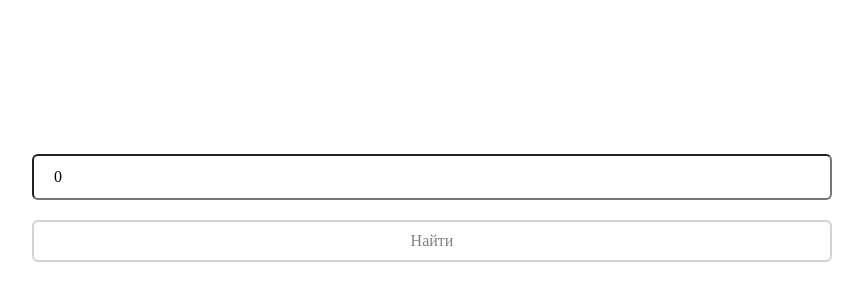
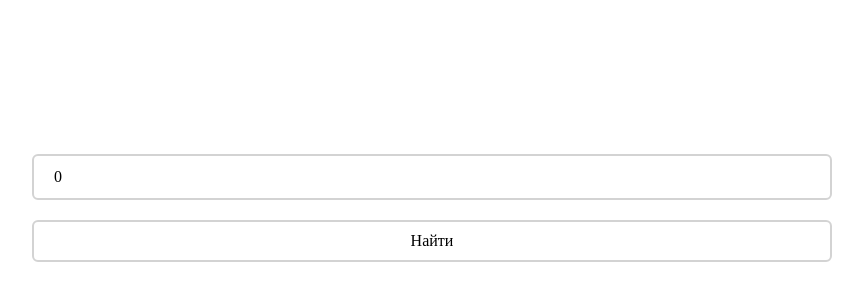
Before and after one commit to strwatcher/neurone-test, a React (Vite) app: page / in a window 1280 px wide. Shown: the part 192-492 px from the top of the page, without its empty margins (208-1071 px from the left). Built offline with nearby package versions, Linux system fonts and the light colour scheme.

Commit message:
add styles in shared/ui

```diff
--- a/src/shared/ui/button/button.tsx
+++ b/src/shared/ui/button/button.tsx
@@ -6,8 +6,13 @@ import { joinClasses } from '@/shared/lib'
 export const Button = (props: ButtonProps) => {
   return (
     <button
-      className={joinClasses(s.button, resp.responslableWidth)}
+      className={joinClasses(
+        s.button,
+        resp.responsableWidth,
+        props.disabled && s.disabled
+      )}
       onClick={props.onClick}
+      disabled={props.disabled}
     >
       {props.text}
     </button>
--- a/src/shared/ui/button/s.module.scss
+++ b/src/shared/ui/button/s.module.scss
@@ -1,11 +1,18 @@
 .button {
   background-color: white;
   border: solid 2px lightgray;
-  color: gray;
   border-radius: 6px;
   padding: 10px 20px;
 
   &:hover {
-    border: solid 2px #888888
+    border: solid 2px black
   }
 }
+
+.disabled {
+  opacity: 0.4;
+
+  &:hover {
+    border: solid 2px lightgray
+  }
+}
--- a/src/shared/ui/button/types.ts
+++ b/src/shared/ui/button/types.ts
@@ -1,4 +1,5 @@
 export type ButtonProps = {
   onClick: () => void
   text: string
+  disabled: boolean
 }
--- a/src/shared/ui/index.ts
+++ b/src/shared/ui/index.ts
@@ -1 +1,3 @@
+import resp from './styles/responsable.module.scss'
 export { Button } from './button'
+export const respClasses = resp
--- a/src/shared/ui/input/input.tsx
+++ b/src/shared/ui/input/input.tsx
@@ -8,7 +8,7 @@ export const Input = (props: InputProps) => {
     <input
       className={joinClasses(
         s.input,
-        resp.responslableWidth,
+        resp.responsableWidth,
         props.disabled && s.disabled
       )}
       type="text"
--- a/src/shared/ui/input/s.module.scss
+++ b/src/shared/ui/input/s.module.scss
@@ -1,8 +1,10 @@
 .input {
   padding: 12px 20px;
   border-radius: 6px;
+  border: solid 2px lightgray;
 }
 
 .disabled {
   opacity: 0.4;
+
 }
--- a/src/shared/ui/styles/responsable.module.scss
+++ b/src/shared/ui/styles/responsable.module.scss
@@ -1,3 +1,3 @@
-.responslableWidth {
+.responsableWidth {
   width: clamp(200px, 70vw, 800px)
 }
```
